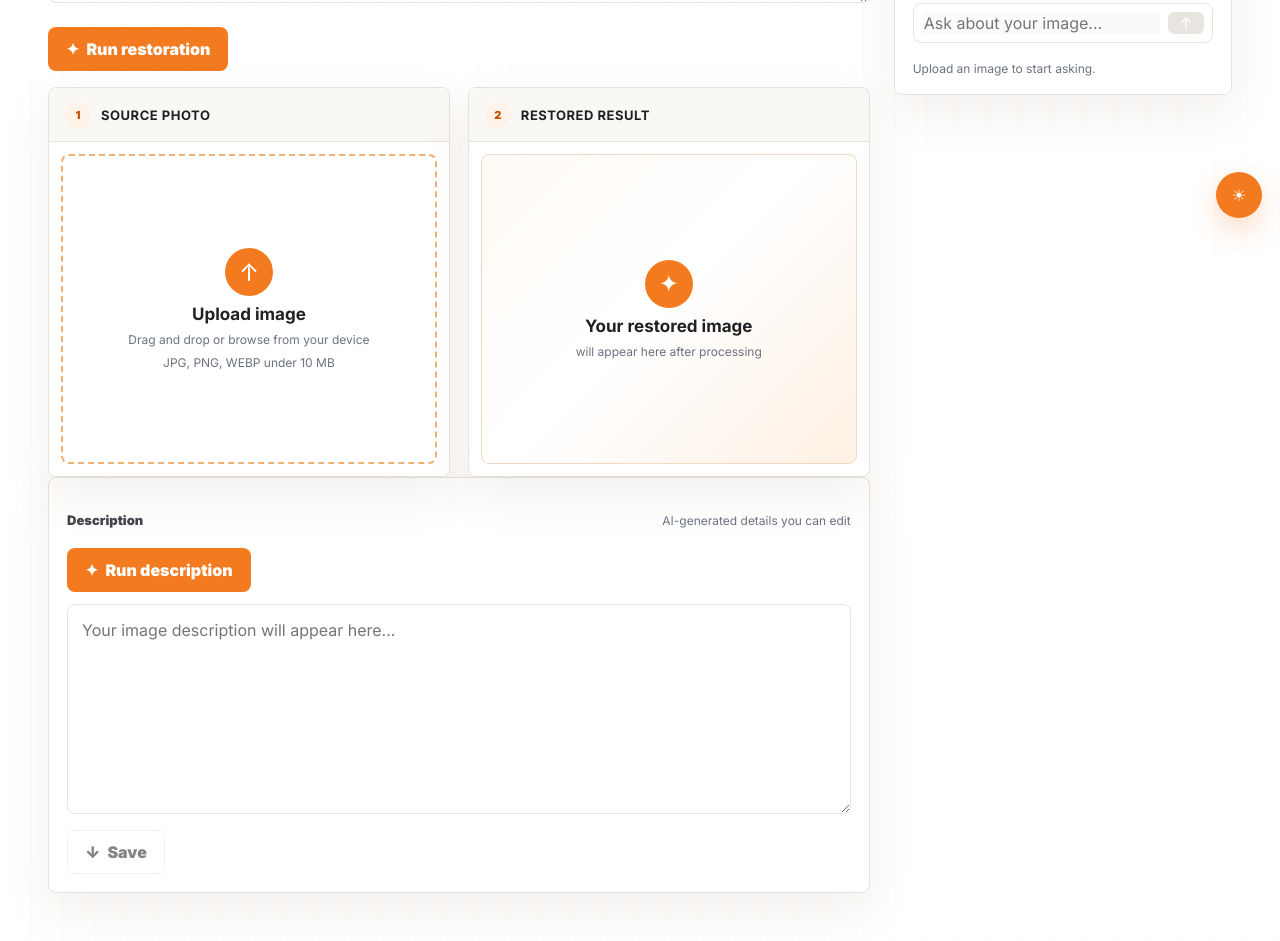
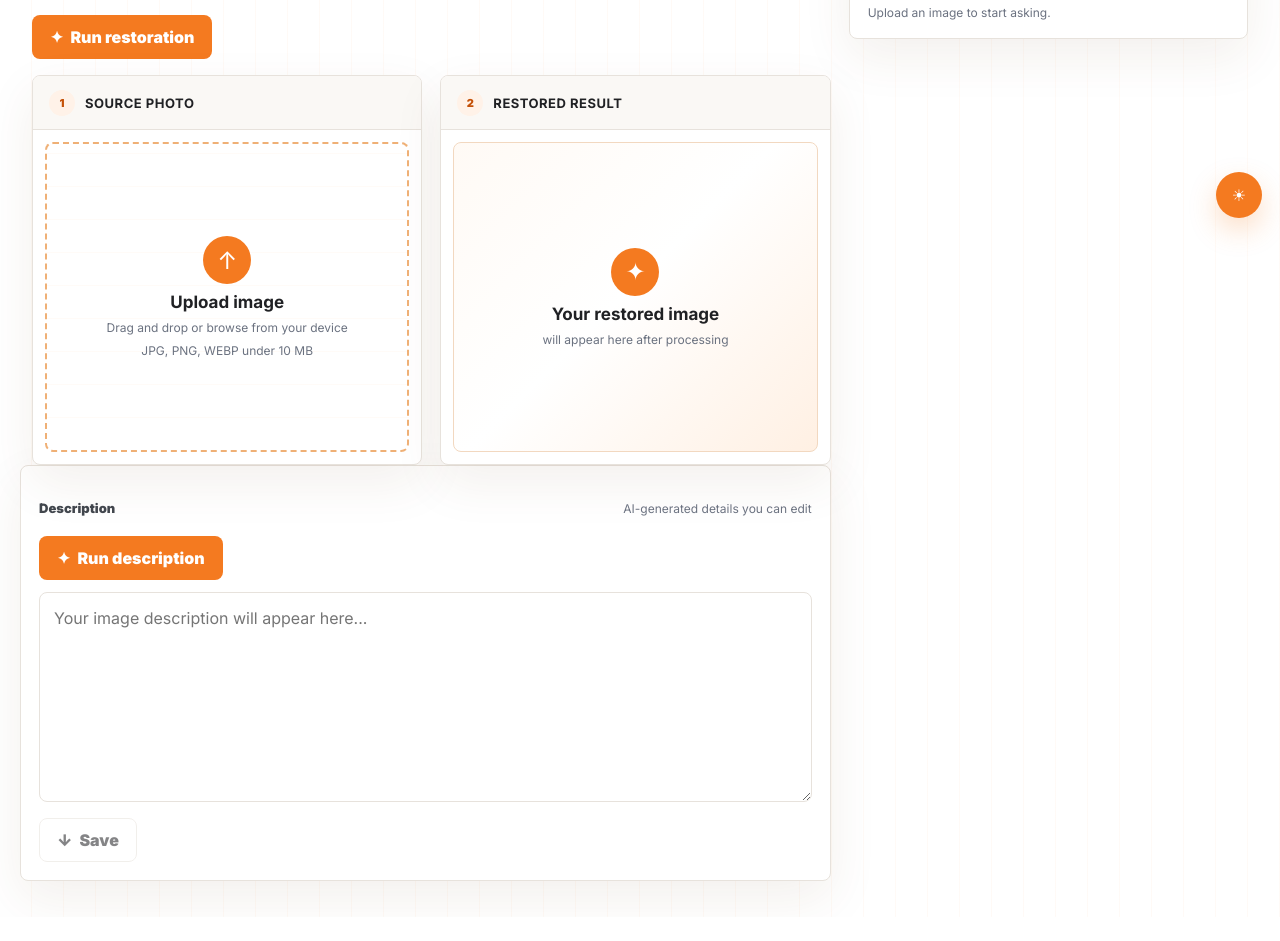
Before and after one commit to HTvn2009/PhotoRestorer, a website: page public/index.html in a window 1280 px wide. Shown: the part 564-1505 px from the top of the page. After the commit the page ends 1481 px from the top, so only its background shows below. Drawn offline with Linux system fonts and the light colour scheme.

Commit message:
increase windows size

```diff
--- a/public/education-layouts.css
+++ b/public/education-layouts.css
@@ -99,9 +99,9 @@ nav a.active {
 
 .app-layout {
   min-height: calc(100vh - 72px);
-  padding: clamp(20px, 4vw, 48px);
+  padding: clamp(18px, 3vw, 36px) clamp(14px, 2.5vw, 32px);
 }
-#mainMenu.app-layout { display: grid; gap: 24px; }
+#mainMenu.app-layout { display: grid; gap: 18px; }
 .workspace {
   width: min(100%, 1180px);
   margin: 0 auto;
@@ -439,6 +439,8 @@ textarea:focus {
   border-color: #b91c1c;
 }
 .description-section {
+  width: calc(100% + 12px);
+  margin-left: -12px;
   padding: 18px;
 }
 .label-row {
@@ -809,7 +811,7 @@ textarea:focus {
 .help-details { padding-top: 12px; }
 
 .layout-a #mainMenu.app-layout {
-  grid-template-columns: minmax(0, 1.7fr) minmax(300px, .7fr);
+  grid-template-columns: minmax(0, 1.7fr) minmax(340px, .85fr);
   background:
     linear-gradient(90deg, transparent 0 31px, rgba(244,122,32,.08) 32px),
     var(--paper);
@@ -1016,6 +1018,10 @@ body.dark .output-zone { background: var(--paper-2); }
   .app-layout { padding: 18px; }
   .section-heading { flex-direction: column; }
   .status { white-space: normal; }
+  .description-section {
+    width: 100%;
+    margin-left: 0;
+  }
   .upload-zone,
   .output-zone { min-height: 250px; }
   .saved-detail-header { flex-direction: column; }
```
